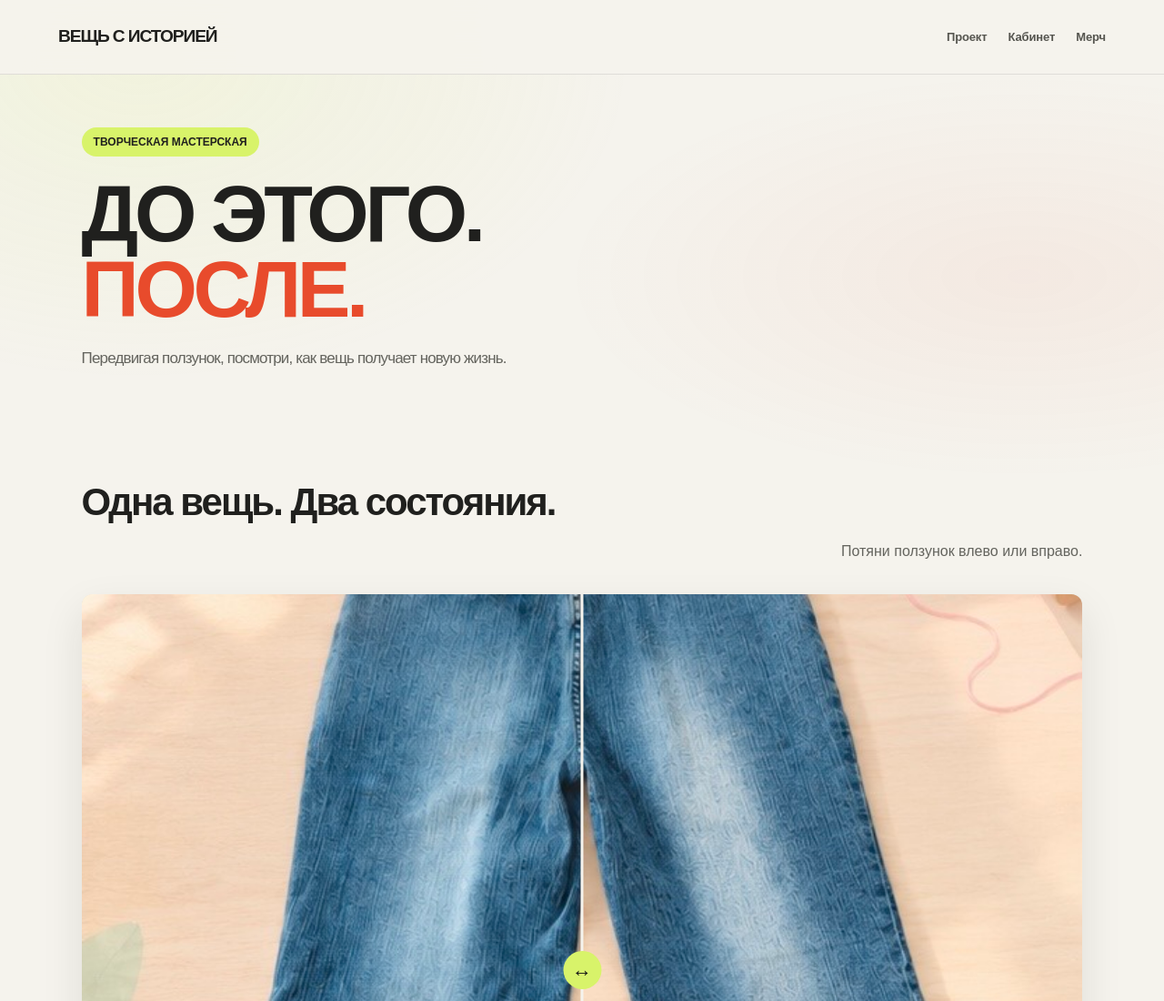
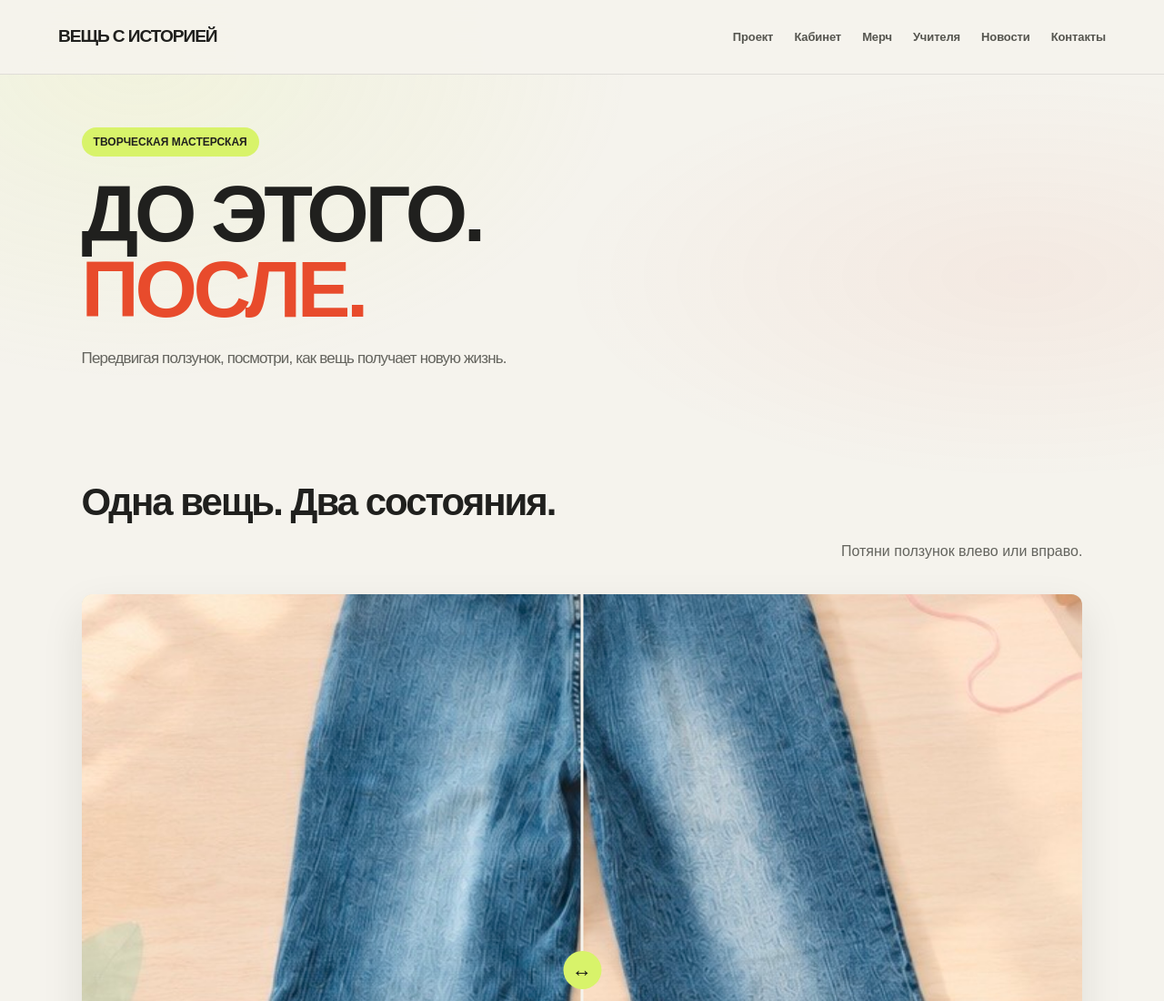
Before and after one commit to tihonbest/tbcha, a plain HTML site: page works.html in a window 1280 px wide. Shown: the top 1100 px of the page at 91% size. Drawn offline with Linux system fonts and the light colour scheme.

Commit message:
Restore main navigation links without More menu

```diff
--- a/works.html
+++ b/works.html
@@ -19,7 +19,9 @@
 <a href="about.html">Проект</a>
 <a href="space.html">Кабинет</a>
 <a href="merch.html">Мерч</a>
-
+<a href="teachers.html">Учителя</a>
+<a href="news.html">Новости</a>
+<a href="contacts.html">Контакты</a>
 </nav>
   </header>
 
```
